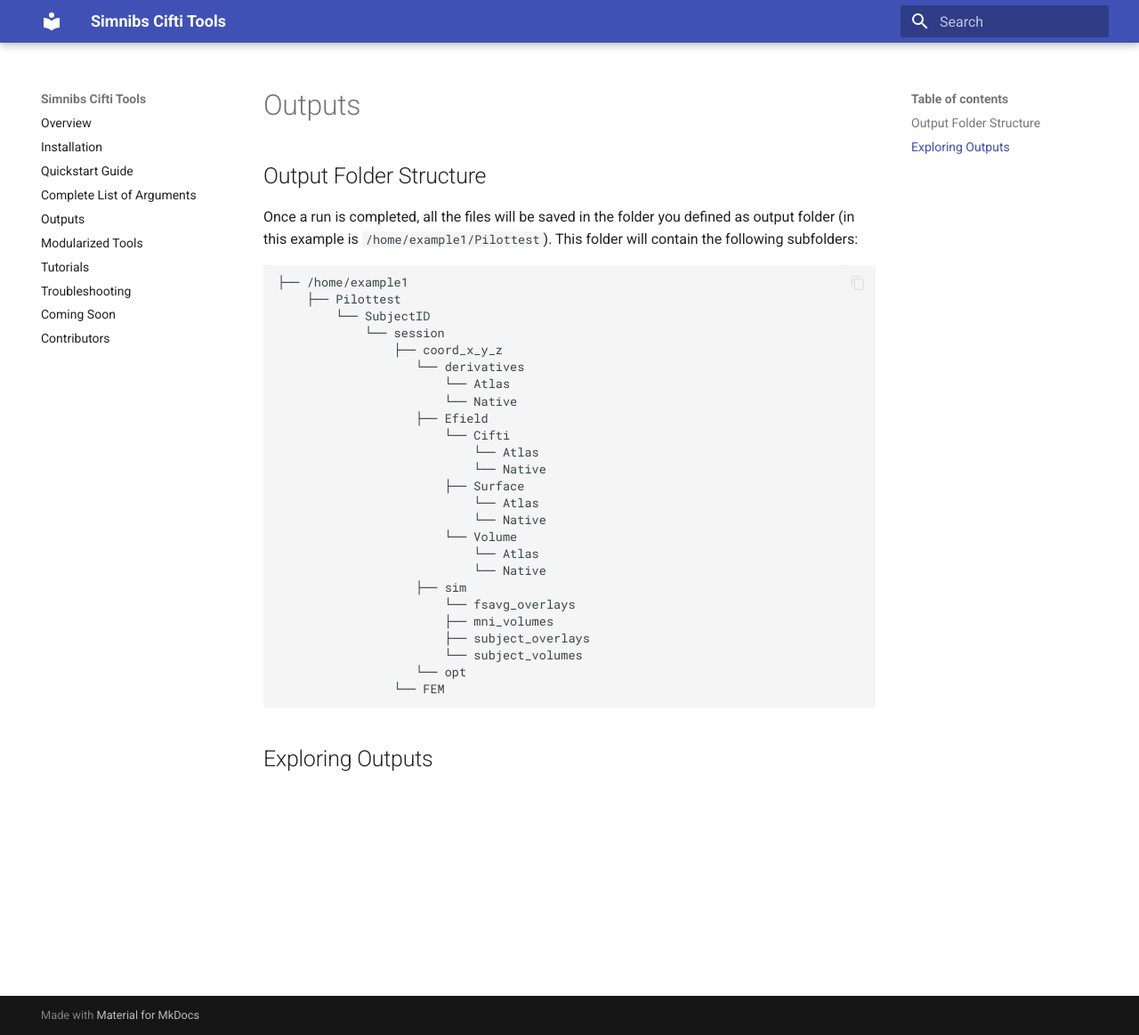
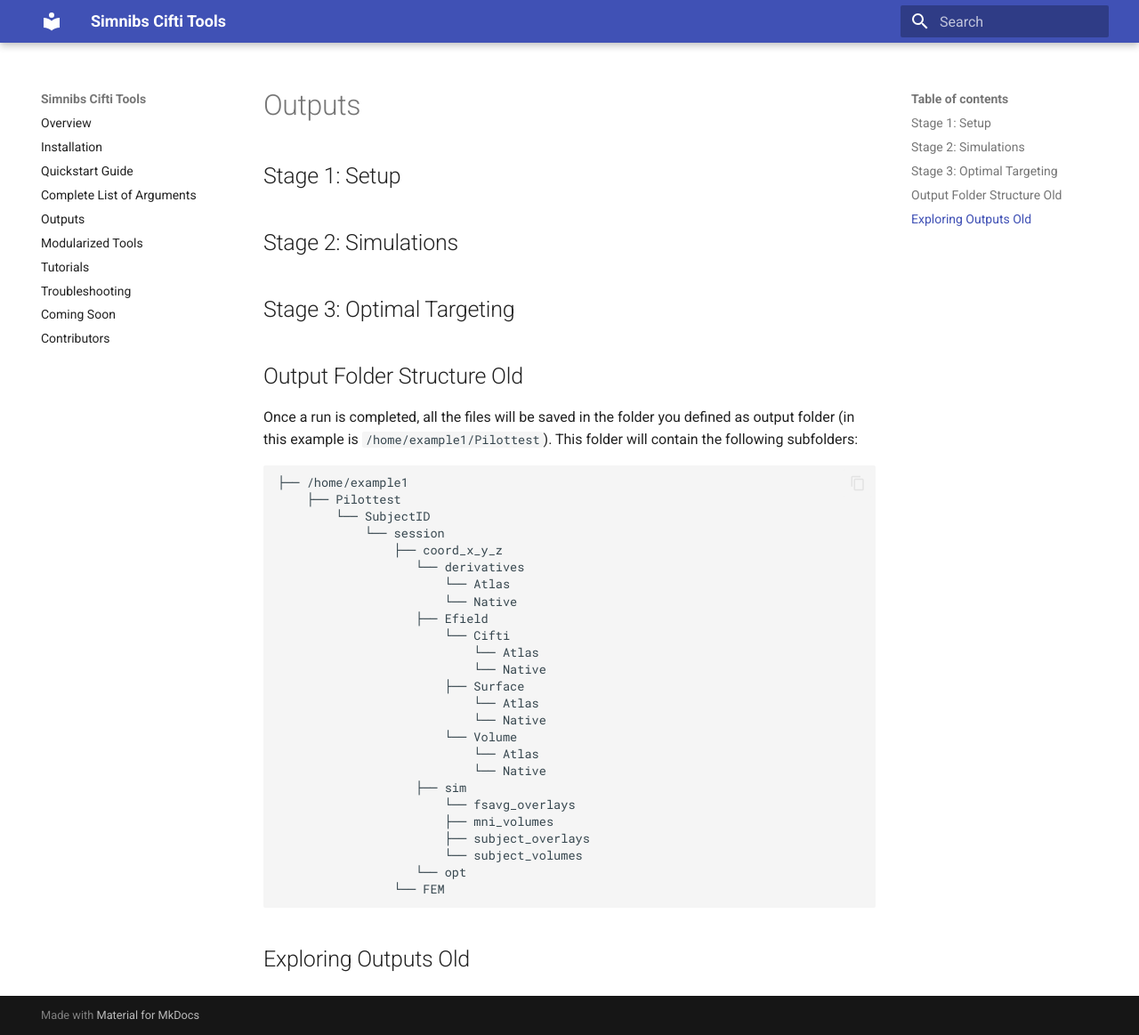
Before and after one commit to DCAN-Labs/simnibs_cifti_tools_RTD2, an MkDocs documentation site: the page built from docs/outputs.md, in a window 1280 px wide and 1163 px high. Shown: the whole window at 89% size. Built offline with MkDocs 1.6.1 and Material for MkDocs 9.7.7, drawn with Linux system fonts in a browser that asks for light colours.

Commit message:
Addition of structure to align with outline.

````diff
--- a/docs/outputs.md
+++ b/docs/outputs.md
@@ -1,4 +1,13 @@
-## Output Folder Structure
+# Outputs
+
+## Stage 1: Setup
+
+## Stage 2: Simulations
+
+## Stage 3: Optimal Targeting
+
+## Output Folder Structure Old
+
 Once a run is completed, all the files will be saved in the folder you defined as output folder (in this example is `/home/example1/Pilottest`). This folder will contain the following subfolders:
 
 ```markdown
@@ -29,4 +38,4 @@
                 └── FEM
 ```
 
-## Exploring Outputs
+## Exploring Outputs Old
````
